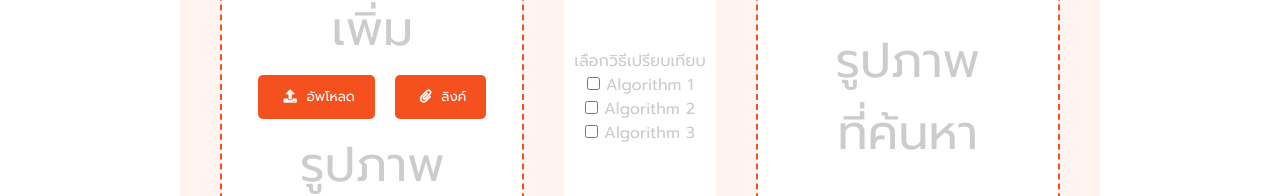
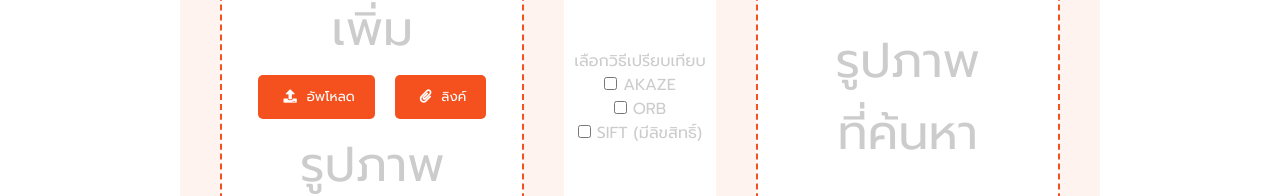
Before and after one commit to future1507/cow-nose, a React (Create React App) app: page / in a window 1280 px wide. Shown: the part 238-434 px from the top of the page. Built offline with nearby package versions, Linux system fonts and the light colour scheme.

Commit message:
7thCommit
-เพิ่ม algorithm ในการประมวลผล
-ปรับปรุง algorithm ในการประมวลผล

```diff
--- a/src/components/CompareAlgorithm.js
+++ b/src/components/CompareAlgorithm.js
@@ -43,6 +43,9 @@ const CompareAlgorithm = () => {
     const testData = {
       img_main: ImageSearch,
       img_compare: CheckImageSourceType(ImageSource),
+      akaze: checkalgo1,
+      orb: checkalgo2,
+      sift: checkalgo3,
     };
     // console.log(testData);
     setAlgorithm1([]);
@@ -63,9 +66,9 @@ const CompareAlgorithm = () => {
           if (response.ok) {
             response.json().then((data) => {
               console.log(data);
-              if (checkalgo1) setAlgorithm1(data);
-              if (checkalgo2) setAlgorithm2(data);
-              if (checkalgo3) setAlgorithm3(data);
+              if (checkalgo1) setAlgorithm1(data.AKAZE);
+              if (checkalgo2) setAlgorithm2(data.ORB);
+              if (checkalgo3) setAlgorithm3(data.SIFT);
             });
           } else {
             response.json().then((data) => {
@@ -104,7 +107,7 @@ const CompareAlgorithm = () => {
             onChange={handleCheckBox(1)}
             value={checkalgo1}
           />{" "}
-          Algorithm 1
+          AKAZE
           <br />
         </label>
         <label>
@@ -113,7 +116,7 @@ const CompareAlgorithm = () => {
             onChange={handleCheckBox(2)}
             value={checkalgo2}
           />{" "}
-          Algorithm 2
+          ORB
           <br />
         </label>
         <label>
@@ -122,7 +125,7 @@ const CompareAlgorithm = () => {
             onChange={handleCheckBox(3)}
             value={checkalgo3}
           />{" "}
-          Algorithm 3
+          SIFT (มีลิขสิทธิ์)
           <br />
         </label>
         {isLoading && <div className="spinner"></div>}
--- a/src/components/ProcessingResult.js
+++ b/src/components/ProcessingResult.js
@@ -14,7 +14,7 @@ const ProcessingResult = () => {
 
       {Algorithm1.length !== 0 && (
         <div>
-          <h3>Algorithm1</h3>
+          <h3>AKEZE</h3>
           <p>
             ภาพทั้ง 2 มีความคล้ายคลึงกัน {Algorithm1.goodMatches} จุด จาก{" "}
             {Algorithm1.matches} จุด คิดเป็น <ins>{Algorithm1.score} %</ins>
@@ -33,7 +33,7 @@ const ProcessingResult = () => {
 
       {Algorithm2.length !== 0 && (
         <div>
-          <h3>Algorithm2</h3>
+          <h3>ORB</h3>
           <p>
             ภาพทั้ง 2 มีความคล้ายคลึงกัน {Algorithm2.goodMatches} จุด จาก{" "}
             {Algorithm2.matches} จุด คิดเป็น <ins>{Algorithm2.score} %</ins>
@@ -52,7 +52,7 @@ const ProcessingResult = () => {
 
       {Algorithm3.length !== 0 && (
         <div>
-          <h3>Algorithm3</h3>
+          <h3>SIFT </h3>
           <p>
             ภาพทั้ง 2 มีความคล้ายคลึงกัน {Algorithm3.goodMatches} จุด จาก{" "}
             {Algorithm3.matches} จุด คิดเป็น <ins>{Algorithm3.score} %</ins>
```
